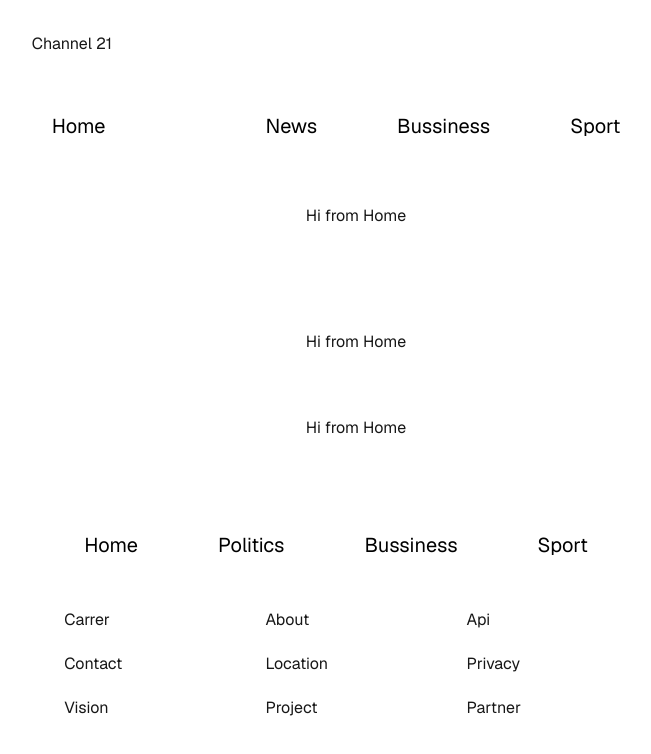
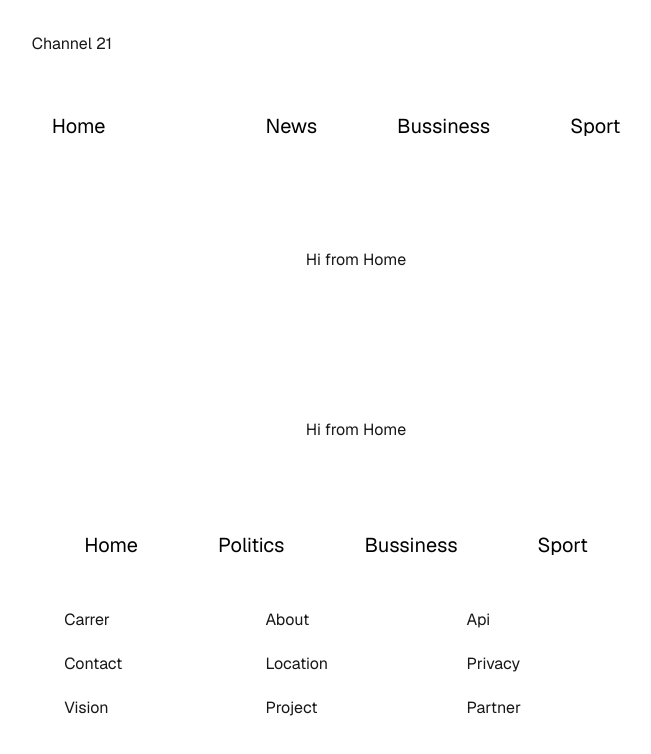
Before and after one commit to Eyinadepeter/News, a Next.js app: page / in a window 1280 px wide. Shown: the top 754 px of the page, without its empty margins (284-935 px from the left). Built offline with nearby package versions, Linux system fonts and the light colour scheme.

Commit message:
Update page.tsx

```diff
--- a/app/page.tsx
+++ b/app/page.tsx
@@ -8,7 +8,7 @@ export default function Home() {
       <Header/>
       <h1>Hi from Home</h1>
       <h1>Hi from Home</h1>
-      <h1>Hi from Home</h1>
+
       <Footer/>
     </div>
   );
```
